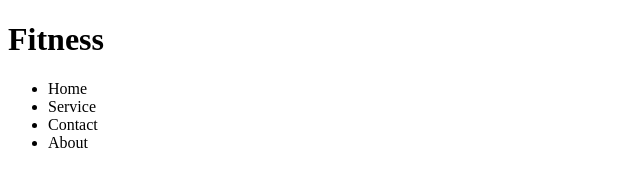
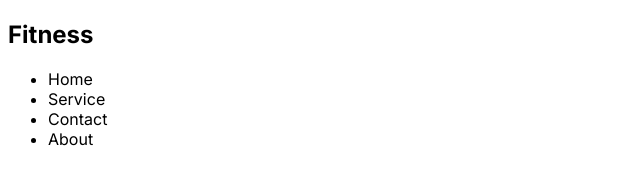
Before and after one commit to Arzu-Akter/assign-two-repo, a plain HTML site: page index.html in a window 1280 px wide. Shown: the whole page, without its empty margins (0-640 px from the left). Drawn offline with Linux system fonts and the light colour scheme.

Commit message:
Font has been set.

```diff
--- a/index.html
+++ b/index.html
@@ -6,8 +6,8 @@
     <title>Fitness</title>
     <link rel="stylesheet" href="styles/style.css">
 </head>
-<body>
-    <div>
+<body class="inter-font ">
+    <nav class="nav-section">
         <h1>Fitness</h1>
     <ul>
         <div class="display-color"><li>Home</li></div>
@@ -15,6 +15,6 @@
         <li>Contact</li>
         <li>About</li>
     </ul>
-</div>
+    </nav>
 </body>
 </html>
--- a/styles/style.css
+++ b/styles/style.css
@@ -0,0 +1,12 @@
+@import url('https://fonts.googleapis.com/css2?family=Inter:ital,opsz,wght@0,14..32,100..900;1,14..32,100..900&family=Open+Sans:ital,wght@0,300..800;1,300..800&display=swap');
+
+.inter-font {
+    font-family: "Inter", sans-serif;
+    font-optical-sizing: auto;
+    font-weight: <weight>;
+    font-style: normal;
+  }
+
+.nav-section{
+
+}
```
